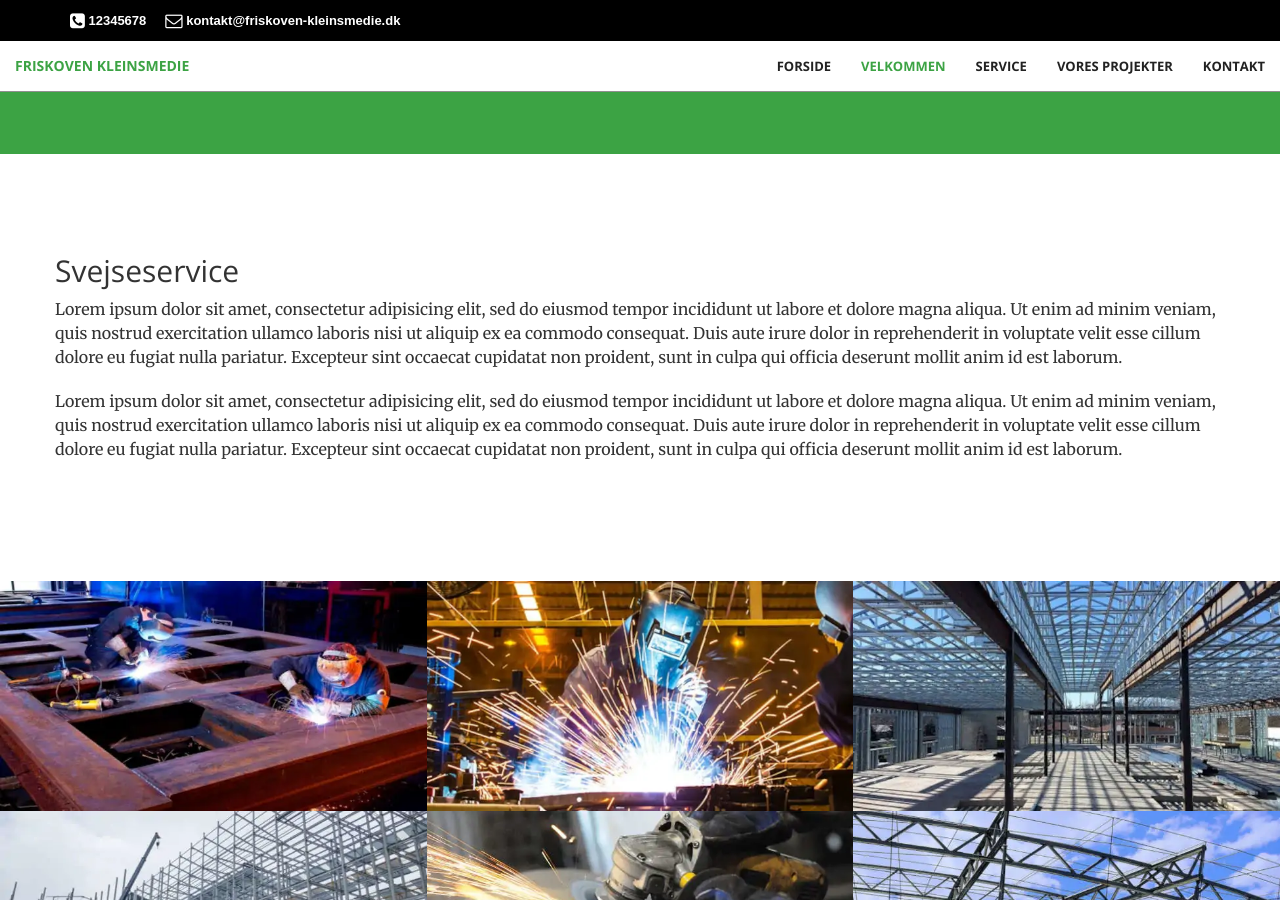
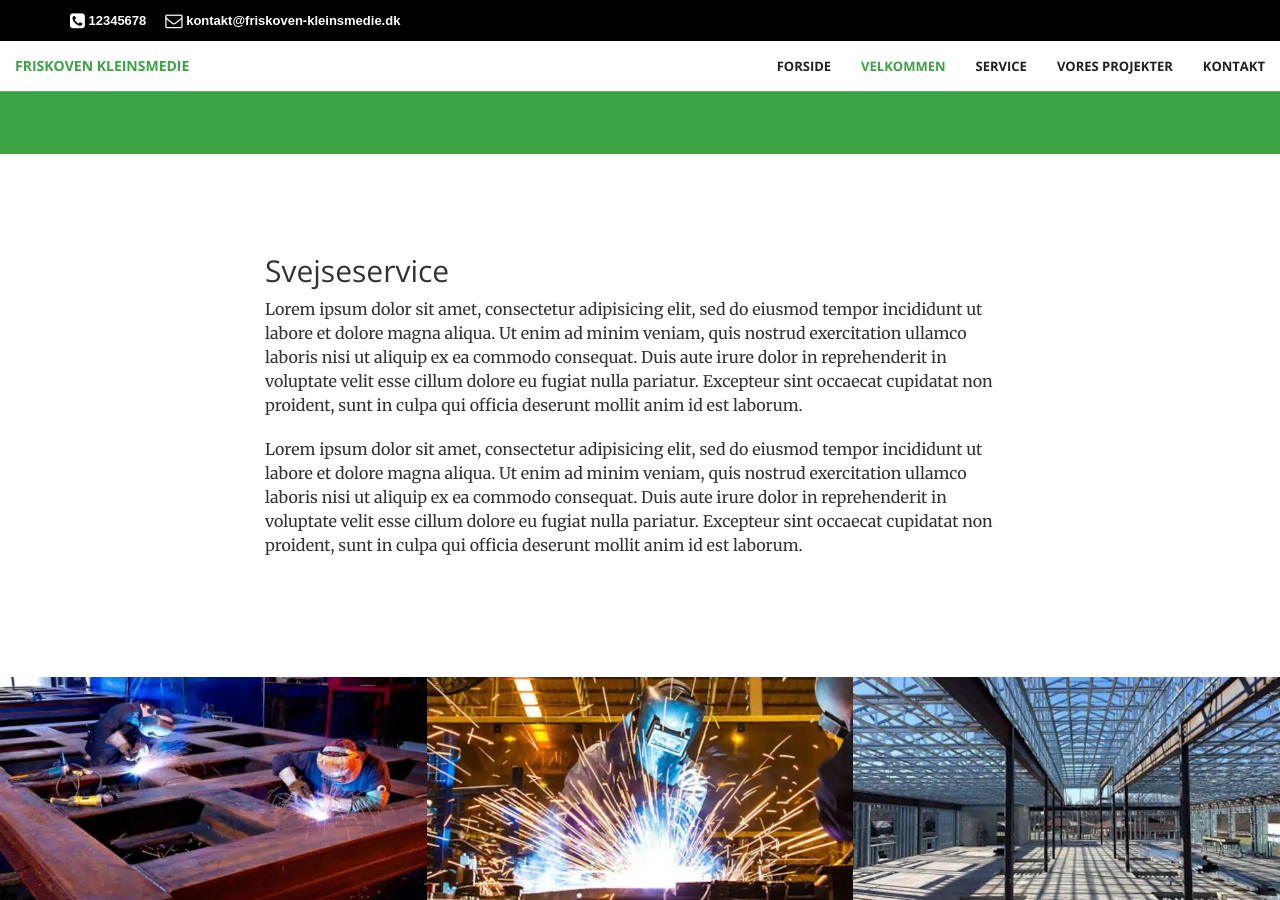
Before and after one commit to Slitch/friskoven-kleinsmedie, a Jekyll site: the page built from index.html, in a window 1280 px wide and 900 px high, scrolled down 1300 px. Built offline with Jekyll 4.4.1, drawn with Linux system fonts in a browser that asks for light colours.

Commit message:
more changes

```diff
--- a/_includes/services.html
+++ b/_includes/services.html
@@ -1,6 +1,9 @@
 <section id="services">
     <div class="container">
         <div class="row">
+
+            <div class="col-lg-8 col-lg-offset-2">
+
                 <h2 class="section-heading">Svejseservice</h2>
                 <p>Lorem ipsum dolor sit amet, consectetur adipisicing elit, sed do eiusmod
                 tempor incididunt ut labore et dolore magna aliqua. Ut enim ad minim veniam,
@@ -16,6 +19,7 @@
                 cillum dolore eu fugiat nulla pariatur. Excepteur sint occaecat cupidatat non
                 proident, sunt in culpa qui officia deserunt mollit anim id est laborum.</p>
 
+            </div>
             <!--
             <div class="col-lg-12 text-center">
                 <h2 class="section-heading">Vi yder følgende service</h2>
```
Lines whose indentation alone changed are shown as unchanged.
